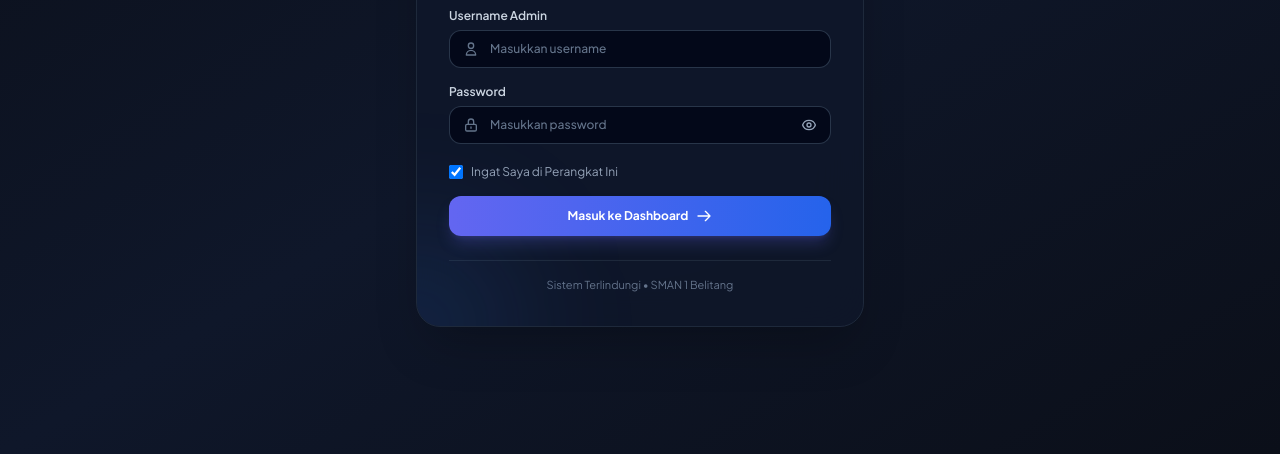
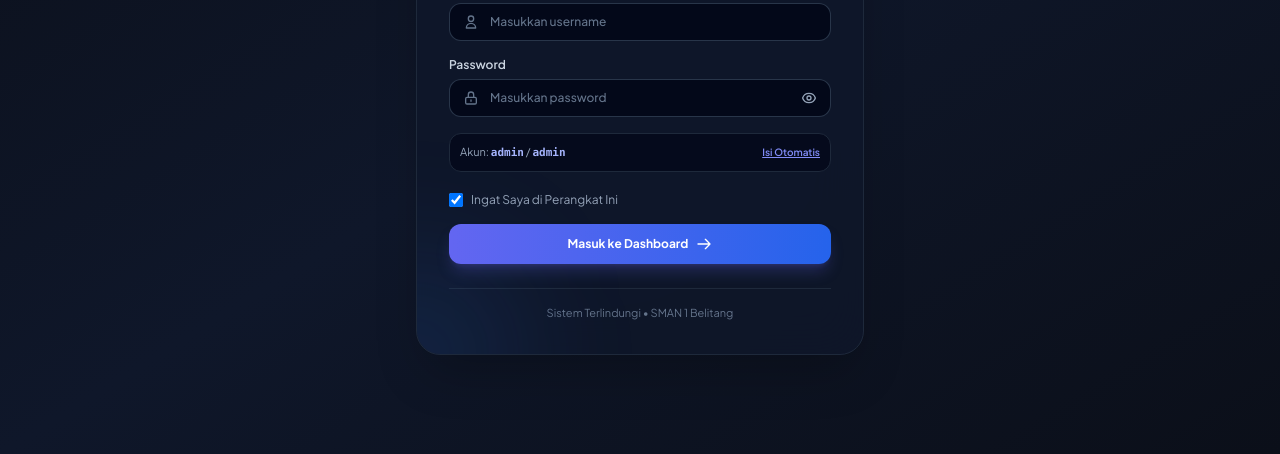
Before and after one commit to bagoes1987/mikrotiksmansa, a website: page index.html in a window 1280 px wide. Shown: the part 346-800 px from the top of the page. Drawn offline with nearby package versions, Linux system fonts and the light colour scheme; no server answers.

Commit message:
Fix login script syntax and add auto-fill button for admin login

```diff
--- a/index.html
+++ b/index.html
@@ -79,7 +79,7 @@
       </div>
 
       <!-- Login Form -->
-      <form onsubmit="handleLogin(event)" class="space-y-4 relative">
+      <form onsubmit="handleLogin(event); return false;" class="space-y-4 relative">
         <div id="loginErrorMsg" class="hidden p-3 rounded-xl bg-red-500/10 border border-red-500/30 text-red-400 text-xs flex items-center gap-2">
           <svg class="w-4 h-4 flex-shrink-0" fill="none" stroke="currentColor" viewBox="0 0 24 24"><path stroke-linecap="round" stroke-linejoin="round" stroke-width="2" d="M12 8v4m0 4h.01M21 12a9 9 0 11-18 0 9 9 0 0118 0z"></path></svg>
           <span id="loginErrorText">Username atau password salah!</span>
@@ -106,6 +106,11 @@
               <svg id="eyeIcon" class="w-4 h-4" fill="none" stroke="currentColor" viewBox="0 0 24 24"><path stroke-linecap="round" stroke-linejoin="round" stroke-width="2" d="M15 12a3 3 0 11-6 0 3 3 0 016 0z"></path><path stroke-linecap="round" stroke-linejoin="round" stroke-width="2" d="M2.458 12C3.732 7.943 7.523 5 12 5c4.478 0 8.268 2.943 9.542 7-1.274 4.057-5.064 7-9.542 7-4.477 0-8.268-2.943-9.542-7z"></path></svg>
             </button>
           </div>
+        </div>
+
+        <div class="p-2.5 rounded-xl bg-slate-950/70 border border-slate-800 text-[11px] text-slate-400 flex items-center justify-between">
+          <span>Akun: <strong class="text-indigo-300 font-mono">admin</strong> / <strong class="text-indigo-300 font-mono">admin</strong></span>
+          <button type="button" onclick="autoFillLogin()" class="text-indigo-400 hover:text-indigo-300 font-semibold text-[10px] underline cursor-pointer">Isi Otomatis</button>
         </div>
 
         <div class="flex items-center justify-between text-xs pt-1">
@@ -1440,8 +1445,15 @@
       }
     }
 
+    function autoFillLogin() {
+      const u = document.getElementById('loginUsername');
+      const p = document.getElementById('loginPassword');
+      if (u) u.value = 'admin';
+      if (p) p.value = 'admin';
+    }
+
     function handleLogin(e) {
-      e.preventDefault();
+      if (e && e.preventDefault) e.preventDefault();
       const u = document.getElementById('loginUsername').value.trim();
       const p = document.getElementById('loginPassword').value.trim();
       const remember = document.getElementById('rememberMe').checked;
@@ -1988,7 +2000,7 @@
       if (icon) icon.classList.add('animate-spin');
 
       try {
-        const res = await fetch(apiUrl('/api/ports');
+        const res = await fetch(apiUrl('/api/ports'));
         if (res.ok) {
           const data = await res.json();
           if (data && Array.isArray(data.ports)) {
@@ -2154,7 +2166,7 @@
     // MENU KHUSUS: MODAL AKSES ONLINE HP
     // ==========================================
     function openOnlineModal() {
-      fetch(apiUrl('/api/tunnel')
+      fetch(apiUrl('/api/tunnel'))
         .then(r => r.json())
         .then(data => {
           if (data && data.url) {
@@ -2319,7 +2331,7 @@
       for (let i = 0; i < 4; i++) {
         const t0 = performance.now();
         try {
-          await fetch(apiUrl('/api/speedtest/ping?t=' + Date.now());
+          await fetch(apiUrl('/api/speedtest/ping?t=' + Date.now()));
         } catch (e) {}
         const latency = Math.max(1, Math.round(performance.now() - t0));
         pingSamples.push(latency);
@@ -2343,7 +2355,7 @@
       const startDownTime = performance.now();
 
       // Real local fetch combined with smooth gauge interpolation
-      const fetchPromise = fetch(apiUrl('/api/speedtest/download?size=10000000&t=' + Date.now())
+      const fetchPromise = fetch(apiUrl('/api/speedtest/download?size=10000000&t=' + Date.now()))
         .then(res => res.blob())
         .catch(() => null);
 
@@ -2374,7 +2386,7 @@
 
       // Upload chunk
       const dummyData = new Uint8Array(2000000);
-      const uploadPromise = fetch(apiUrl('/api/speedtest/upload', {
+      const uploadPromise = fetch(apiUrl('/api/speedtest/upload'), {
         method: 'POST',
         body: dummyData
       }).catch(() => null);
@@ -2412,7 +2424,7 @@
     // Auto-fetch settings & live clients from backend
     async function loadInitialSettings() {
       try {
-        const res = await fetch(apiUrl('/api/wifi');
+        const res = await fetch(apiUrl('/api/wifi'));
         if (res.ok) {
           const data = await res.json();
           if (Array.isArray(data) && data.length > 0) {
@@ -2432,7 +2444,7 @@
 
       // Check live clients from MikroTik
       try {
-        const cRes = await fetch(apiUrl('/api/clients');
+        const cRes = await fetch(apiUrl('/api/clients'));
         if (cRes.ok) {
           const cData = await cRes.json();
           if (cData && cData.isLiveHardware && Array.isArray(cData.clients)) {
@@ -2486,7 +2498,7 @@
       }, 500);
 
       try {
-        const res = await fetch(apiUrl('/api/auto-setup', {
+        const res = await fetch(apiUrl('/api/auto-setup'), {
           method: 'POST',
           headers: { 'Content-Type': 'application/json' },
           body: JSON.stringify({
@@ -2525,7 +2537,7 @@
       if (btnM) { btnM.innerText = "Mengirim..."; btnM.disabled = true; }
 
       try {
-        const res = await fetch(apiUrl('/api/wifi', {
+        const res = await fetch(apiUrl('/api/wifi'), {
           method: 'POST',
           headers: { 'Content-Type': 'application/json' },
           body: JSON.stringify(wifiData)
@@ -2997,7 +3009,7 @@
 
       // Sync with server if online
       try {
-        await fetch(apiUrl('/api/clients/kick', {
+        await fetch(apiUrl('/api/clients/kick'), {
           method: 'POST',
           headers: { 'Content-Type': 'application/json' },
           body: JSON.stringify({ id: client.id, mac: client.mac, ip: client.ip })
@@ -3023,7 +3035,7 @@
         showToast(`✅ Akses internet untuk ${client.customName || client.hostname} berhasil dipulihkan.`);
 
         try {
-          await fetch(apiUrl('/api/clients/unblock', {
+          await fetch(apiUrl('/api/clients/unblock'), {
             method: 'POST',
             headers: { 'Content-Type': 'application/json' },
             body: JSON.stringify({ id: client.id, mac: client.mac, ip: client.ip })
@@ -3041,7 +3053,7 @@
         showToast(`🚫 Perangkat ${client.customName || client.hostname} (${client.ip}) BERHASIL DIBLOKIR dari internet!`);
 
         try {
-          await fetch(apiUrl('/api/clients/block', {
+          await fetch(apiUrl('/api/clients/block'), {
             method: 'POST',
             headers: { 'Content-Type': 'application/json' },
             body: JSON.stringify({ id: client.id, mac: client.mac, ip: client.ip })
@@ -3070,7 +3082,7 @@
       showToast(`⚡ Sukses! ${guests.length} perangkat di WiFi 6 (Tamu & Lapangan) berhasil diputus!`);
 
       try {
-        await fetch(apiUrl('/api/clients/kick-wifi', {
+        await fetch(apiUrl('/api/clients/kick-wifi'), {
           method: 'POST',
           headers: { 'Content-Type': 'application/json' },
           body: JSON.stringify({ wifiId: 6 })
@@ -3112,7 +3124,7 @@
       showToast(`Nama label perangkat berhasil diperbarui: "${newName || client.hostname}"`);
 
       try {
-        await fetch(apiUrl('/api/clients/rename', {
+        await fetch(apiUrl('/api/clients/rename'), {
           method: 'POST',
           headers: { 'Content-Type': 'application/json' },
           body: JSON.stringify({ id: client.id, customName: newName })
@@ -3233,7 +3245,7 @@
       let count = 0;
 
       try {
-        const res = await fetch(apiUrl('/api/clients');
+        const res = await fetch(apiUrl('/api/clients'));
         if (res.ok) {
           const json = await res.json();
           if (json.isLiveHardware && Array.isArray(json.clients)) {
```
